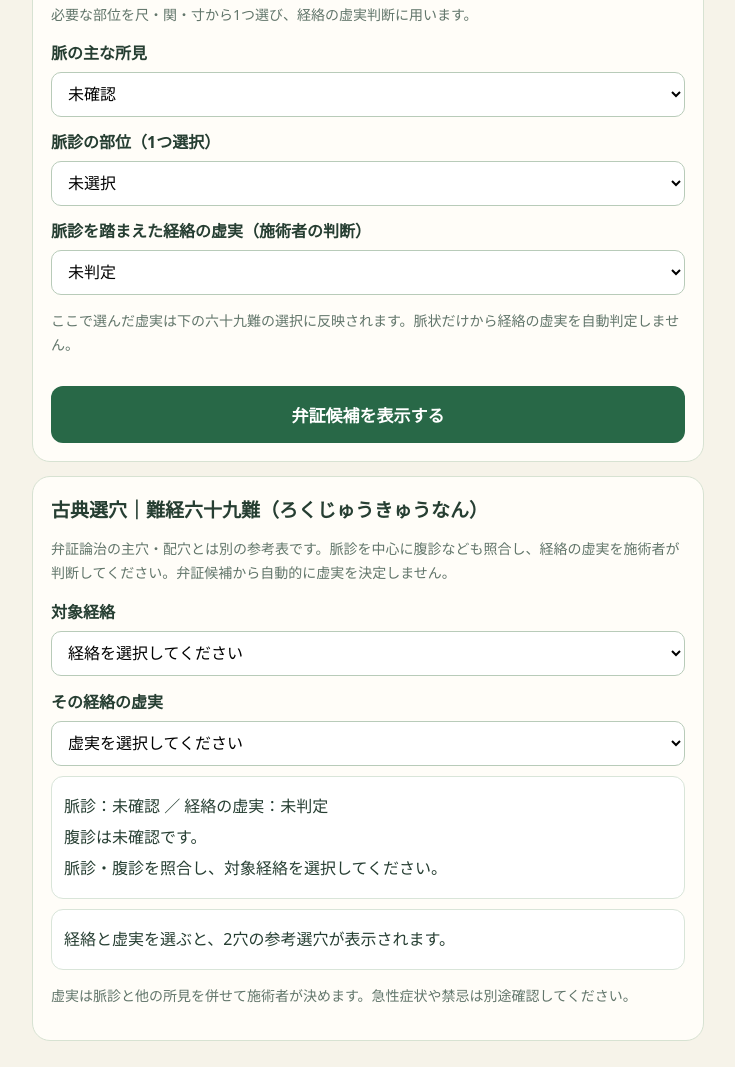
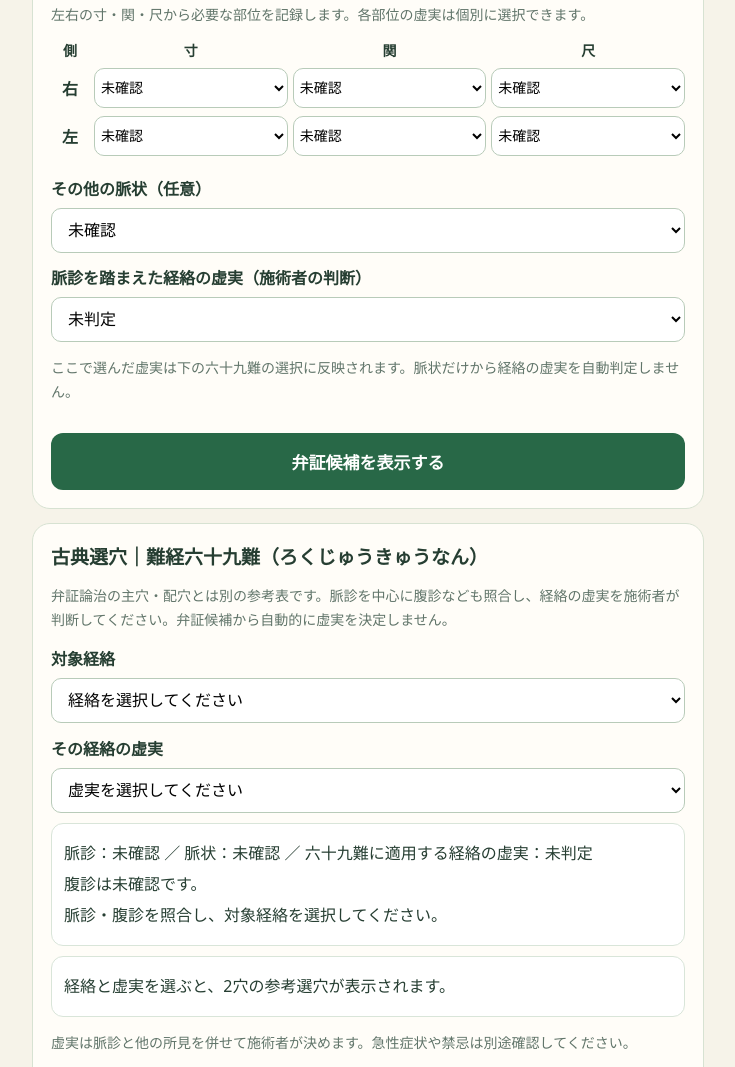
Before and after one commit to jojok700-pixel/toyo-taishitsu-app-, a website: page pro-support.html in a window 1280 px wide. Shown: the part 2412-3479 px from the top of the page, without its empty margins (272-1007 px from the left). Drawn offline with Linux system fonts and the light colour scheme.

Commit message:
Add files via upload

```diff
--- a/pro-support.html
+++ b/pro-support.html
@@ -17,11 +17,12 @@
 <textarea id="ab-notes" rows="2" maxlength="180" style="width:100%;border-radius:10px;border:1px solid #c5d4c7;padding:9px" placeholder="例：右季肋部に緊張。痛みの有無と経過を確認"></textarea>
 <div class="warning">突然の強い腹痛、反跳痛、筋性防御、循環動態の異常などは腹診による弁証より医療評価を優先してください。深い圧迫は避けてください。</div>
 <h3>脈診（任意）</h3>
-<p class="hint">必要な部位を尺・関・寸から1つ選び、経絡の虚実判断に用います。</p>
-<label class="field" for="pulse-quality">脈の主な所見</label>
-<select id="pulse-quality"><option value="">未確認</option><option>無力・弱い</option><option>有力・強い</option><option>弦・緊張感</option><option>滑</option><option>細</option><option>左右差がある</option><option>その他</option></select>
-<label class="field" for="pulse-side">脈診の部位（1つ選択）</label>
-<select id="pulse-side"><option value="">未選択</option><option value="尺">尺（しゃく）</option><option value="関">関（かん）</option><option value="寸">寸（すん）</option></select>
+<p class="hint">左右の寸・関・尺から必要な部位を記録します。各部位の虚実は個別に選択できます。</p>
+<div class="pulse-grid" role="group" aria-label="左右の寸関尺"><div class="pulse-row pulse-head"><strong>側</strong><strong>寸</strong><strong>関</strong><strong>尺</strong></div>
+<div class="pulse-row"><strong>右</strong><select id="pulse-r-cun" aria-label="右寸"><option value="">未確認</option><option value="def">虚</option><option value="excess">実</option><option value="neutral">判断保留</option></select><select id="pulse-r-guan" aria-label="右関"><option value="">未確認</option><option value="def">虚</option><option value="excess">実</option><option value="neutral">判断保留</option></select><select id="pulse-r-chi" aria-label="右尺"><option value="">未確認</option><option value="def">虚</option><option value="excess">実</option><option value="neutral">判断保留</option></select></div>
+<div class="pulse-row"><strong>左</strong><select id="pulse-l-cun" aria-label="左寸"><option value="">未確認</option><option value="def">虚</option><option value="excess">実</option><option value="neutral">判断保留</option></select><select id="pulse-l-guan" aria-label="左関"><option value="">未確認</option><option value="def">虚</option><option value="excess">実</option><option value="neutral">判断保留</option></select><select id="pulse-l-chi" aria-label="左尺"><option value="">未確認</option><option value="def">虚</option><option value="excess">実</option><option value="neutral">判断保留</option></select></div></div>
+<style>.pulse-grid{overflow-x:auto;margin:12px 0}.pulse-row{display:grid;grid-template-columns:38px repeat(3,minmax(0,1fr));gap:5px;align-items:center;margin-bottom:8px}.pulse-row select{min-width:0;width:100%;padding:10px 2px;font-size:14px}.pulse-row strong{text-align:center}.pulse-head{font-size:14px}</style>
+<label class="field" for="pulse-quality">その他の脈状（任意）</label><select id="pulse-quality"><option value="">未確認</option><option>無力・弱い</option><option>有力・強い</option><option>弦・緊張感</option><option>滑</option><option>細</option><option>その他</option></select>
 <label class="field" for="pulse-judgement">脈診を踏まえた経絡の虚実（施術者の判断）</label>
 <select id="pulse-judgement"><option value="">未判定</option><option value="def">虚</option><option value="excess">実</option><option value="neutral">虚実不明</option></select>
 <p class="hint">ここで選んだ虚実は下の六十九難の選択に反映されます。脈状だけから経絡の虚実を自動判定しません。</p>
@@ -228,11 +229,11 @@ function renderPointGuides(p){
  const g=pointsForPattern(p);
  const item=(a)=>`<li><strong>${safe(a[0])}（${safe(a[1])}）</strong>：${safe(a[2])}</li>`;
  return `<details class="result-reason" style="margin-top:16px" open><summary><strong>参考選穴：主穴・配穴と理由</strong></summary>
- <p class="hint">${g.generic?'臓腑分類からの暫定候補。個別の証に対する正式な選穴ではありません。':'伝統理論に基づく参考候補。医学的な効果や処方の妥当性は個別検証が必要です。'}</p>
+ <p class="hint">${g.generic?'臓腑分類に基づく主穴・配穴の例です。':'病機に照らした主穴・配穴の参考例です。'}</p>
  <strong>主穴の候補</strong><ul>${g.main.map(item).join('')}</ul>
  ${g.add.length?`<strong>配穴候補</strong><ul>${g.add.map(item).join('')}</ul>`:''}
- <p><strong>臨床で追加確認：</strong>${safe(g.note)}</p>
- <p class="hint">部位図・刺鍼手技・深度は掲載していません。解剖学的安全性、禁忌、患者の状態を施術者が確認してください。診断と治療方針を自動確定する機能ではありません。</p></details>`;
+
+ </details>`;
 }
 
 let latestRanked=[];
@@ -269,7 +270,7 @@ function renderClinicalSummary(){
  const chosen=[...symptoms];const organs=[...os.querySelectorAll('input:checked')].map(e=>e.value);
  const ax=[['表裏','location'],['寒熱','temperature'],['虚実','strength'],['陰陽','yinYang']].map(([n,id])=>val(id)?n+'：'+val(id):'').filter(Boolean);
  const pulse=document.getElementById('pulse-quality').selectedOptions[0]?.textContent||'未確認';
- const side=val('pulse-side'),pulseJud=document.getElementById('pulse-judgement').selectedOptions[0]?.textContent||'未確認';
+ const side=pulseSummary(),pulseJud=document.getElementById('pulse-judgement').selectedOptions[0]?.textContent||'未確認';
  const tongue=document.getElementById('tongue').selectedOptions[0]?.textContent||'未確認';
  const abdomen=[val('ab-area'),val('ab-quality'),val('ab-notes')].filter(Boolean);
  const meridian=document.getElementById('nj-meridian').selectedOptions[0]?.textContent||'';
@@ -279,11 +280,11 @@ function renderClinicalSummary(){
  <div class="result-reason"><strong>2．治法をどう組み立てるか</strong><p>第一候補を採用する場合の基本治法は、<strong>${t?renderMethodReading(t[0]):'個別検討'}</strong>です。${safe(t?.[1]||'兼証と病機を再評価して治法を選びます。')}</p><p>主症状だけでなく、発症時期、増悪・緩解因子、生活背景と舌腹脈の所見を突き合わせます。${second?`第二候補の<strong>${renderReading(second.name,patternReadings[second.name])}</strong>とも比較し、${safe(p.contrast)} `:''}寒熱・虚実の組み合わせが変われば治法の優先順位も見直します。</p></div>
  <div class="result-reason"><strong>3．選穴の考え方</strong><p>弁証論治での主穴は${g&&g.main.length?`<strong>${safe(g.main.map(x=>x[0]).join('・'))}</strong>`:'まだ個別精査が必要'}、配穴は${g&&g.add.length?`<strong>${safe(g.add.map(x=>x[0]).join('・'))}</strong>`:'随伴症状と兼証に応じて検討'}です。${safe(g?.note||'経絡、病機、随伴症状を照合して組み立てます。')}</p><p>主穴は主要病機に、配穴は随伴症状や兼証に対する目的を明確にして選びます。穴数を増やす前に、選穴理由が主訴と病機に対応しているかを確認します。</p></div>
  <div class="result-reason"><strong>4．舌診・腹診・脈診を照合</strong><p>舌診：${safe(tongue)}。腹診：${safe(abdomen.join(' ／ ')||'未確認')}。脈診：${safe(pulse)}、部位：${safe(side||'未選択')}、経絡の虚実判断：${safe(pulseJud)}。</p><p>脈診からの虚実判断と、八綱・腹部所見・症状が同じ方向を示しているかが重要です。一致しなければ判断を保留し、所見を取り直します。${safe(p.check)}</p></div>
- <div class="result-reason"><strong>5．難経六十九難とのつながり</strong><p>${meridian&&njState&&njState!=='neutral'?`対象経絡は<strong>${safe(meridian)}</strong>、虚実は<strong>${njState==='def'?'虚（補母）':'実（瀉子）'}</strong>です。画面上の2穴選穴は次のとおりです。<br>${safe(njText.slice(0,500))}`:'対象経絡と虚実が確定していないため、六十九難による2穴の候補は保留します。脈診などの根拠を確認した後に選択してください。'}</p><p>弁証論治による主穴・配穴と六十九難による母子選穴は、別の判断体系として比較します。弁証名だけで経絡の虚実を自動決定しません。</p></div>
- <div class="result-reason"><strong>6．最終確認と施術後の再評価</strong><p>施術前に、今回の症状がいつから続いているか、急激な変化や危険徴候がないかを確認します。主訴、疼痛や不快感の程度、生活動作への影響など、比較できる指標を一つ決めます。</p><p>施術後は選んだ指標の変化を確認し、改善・不変・悪化を記録します。期待した変化が得られなければ、弁証の再検討、選穴の再構成、必要な医療機関への相談につなげます。</p><p><strong>まとめ：</strong>今回の候補は<strong>${safe(p.name)}</strong>、治法の方向性は<strong>${safe(t?.[0]||'個別検討')}</strong>。主症状と四診が一致するかを判断軸とし、臨床上の根拠を確認してから選穴を組み立ててください。</p></div>`;
+ <div class="result-reason"><strong>5．弁証論治と六十九難を統合して考える</strong><p>今回の弁証候補は<strong>${renderReading(p.name,patternReadings[p.name])}</strong>、基本治法は<strong>${t?renderMethodReading(t[0]):'個別検討'}</strong>です。まず症状・舌診・腹診を根拠に病機を整理し、主穴${safe(g.main.map(x=>x[0]).join('・')||'要検討')}と配穴${safe(g.add.map(x=>x[0]).join('・')||'随伴所見に応じて検討')}の役割を定めます。</p><p>脈診は<strong>${safe(pulseSummary())}</strong>。この六部の記録と全身所見を照合して対象経絡の虚実を決め、六十九難では${meridian&&njState&&njState!=='neutral'?`<strong>${safe(meridian)}</strong>の<strong>${njState==='def'?'虚（母を補う）':'実（子を瀉す）'}</strong>を選択しています。2穴の参考組み合わせは<strong>${safe(njText.slice(0,350))}</strong>です。`:'現時点で対象経絡または虚実が保留されているため、2穴を固定せず脈診所見を再検討します。'} 六十九難の2穴は、弁証論治の主穴と目的が重なるか、異なるかを確認してから採否を判断します。</p><p>両者が同じ治療目的を支持するなら選穴の中心を明確にし、異なるなら「脈診による経絡虚実」と「臓腑弁証による病機」のどの所見が一致しないのかを見直します。脈診の左右六部だけから臓腑や証を機械的に確定せず、腹診、舌診、寒熱・虚実、主訴の経過を合わせて検討してください。</p></div>
+ <div class="result-reason"><strong>6．最終確認と施術後の再評価</strong><p>施術前に、今回の症状がいつから続いているか、急激な変化や危険徴候がないかを確認します。主訴、疼痛や不快感の程度、生活動作への影響など、比較できる指標を一つ決めます。</p><p>施術後は選んだ指標の変化を確認し、改善・不変・悪化を記録します。期待した変化が得られなければ、弁証の再検討、選穴の再構成、必要な医療機関への相談につなげます。</p><p><strong>まとめ：</strong>今回の候補は<strong>${safe(p.name)}</strong>、治法の方向性は<strong>${safe(t?.[0]||'個別検討')}</strong>。主症状と四診が一致するかを判断軸とし、臨床上の根拠を確認してから選穴を組み立ててください。六十九難の選穴は脈診で判断した経絡虚実に従い、弁証論治の主穴・配穴と目的を比較します。まず主訴に対応する最小限の選穴方針を定め、施術前後で主症状、腹部の所見、脈診の左右差や虚実の変化を再評価してください。所見が食い違う場合は一律に穴数を増やすより、病機と経絡の選択を見直すのが妥当です。</p></div>`;
  section.classList.remove('hidden');
 }
-['nj-meridian','nj-state','pulse-quality','pulse-side','pulse-judgement','tongue','ab-area','ab-quality'].forEach(id=>document.getElementById(id)?.addEventListener('change',()=>{if(latestRanked.length)queueMicrotask(renderClinicalSummary)}));
+['nj-meridian','nj-state','pulse-quality','pulse-r-cun','pulse-r-guan','pulse-r-chi','pulse-l-cun','pulse-l-guan','pulse-l-chi','pulse-judgement','tongue','ab-area','ab-quality'].forEach(id=>document.getElementById(id)?.addEventListener('change',()=>{if(latestRanked.length)queueMicrotask(renderClinicalSummary)}));
 document.getElementById('submit').addEventListener('click',analyze);document.getElementById('recheck').addEventListener('click',()=>document.querySelector('main section:nth-child(2)').scrollIntoView({behavior:'smooth'}));
 
 // 難経六十九難：本経＋母経／子経の2穴参考表（臨床処方ではない）
@@ -340,16 +341,17 @@ function nj69Update(){
  ids.forEach(id=>{const e=document.getElementById(id);e.addEventListener('change',show);if(e.tagName==='TEXTAREA')e.addEventListener('input',show)});show();
 })();
 
+function pulseSummary(){const choices=[['右寸','pulse-r-cun'],['右関','pulse-r-guan'],['右尺','pulse-r-chi'],['左寸','pulse-l-cun'],['左関','pulse-l-guan'],['左尺','pulse-l-chi']];return choices.map(([name,id])=>{const el=document.getElementById(id);return el&&el.value?name+'：'+el.selectedOptions[0].textContent:''}).filter(Boolean).join(' ／ ')||'未確認'}
 (function pulseTo69(){
- const quality=document.getElementById('pulse-quality'),side=document.getElementById('pulse-side'),judgement=document.getElementById('pulse-judgement'),state=document.getElementById('nj-state'),evidence=document.getElementById('nj-evidence');
+ const quality=document.getElementById('pulse-quality'),judgement=document.getElementById('pulse-judgement'),state=document.getElementById('nj-state'),evidence=document.getElementById('nj-evidence');
+ const ids=['pulse-r-cun','pulse-r-guan','pulse-r-chi','pulse-l-cun','pulse-l-guan','pulse-l-chi'];
  function update(){
-   if(judgement.value){state.value=judgement.value;state.dispatchEvent(new Event('change'));}
-   const old=document.getElementById('pulse-evidence-note');if(old)old.remove();
-   const note=document.createElement('p');note.id='pulse-evidence-note';note.textContent='脈診：'+(quality.value||'未確認')+(side.value?' ／ '+side.value:'')+' ／ 経絡の虚実：'+(judgement.selectedOptions[0]?.textContent||'未判定');evidence.prepend(note);
+  if(judgement.value){state.value=judgement.value;state.dispatchEvent(new Event('change'));}
+  const old=document.getElementById('pulse-evidence-note');if(old)old.remove();
+  const note=document.createElement('p');note.id='pulse-evidence-note';note.textContent='脈診：'+pulseSummary()+' ／ 脈状：'+(quality.value||'未確認')+' ／ 六十九難に適用する経絡の虚実：'+(judgement.selectedOptions[0]?.textContent||'未判定');evidence.prepend(note);
+  if(latestRanked.length)renderClinicalSummary();
  }
- [quality,side,judgement].forEach(el=>el.addEventListener('change',update));
- // When abdominal fields update, keep pulse observations visible.
- ['ab-area','ab-quality','ab-notes'].forEach(id=>document.getElementById(id).addEventListener('change',()=>queueMicrotask(update)));
+ [quality,judgement,...ids.map(id=>document.getElementById(id))].forEach(el=>el.addEventListener('change',update));
  update();
 })();
 </script></body></html>
```
